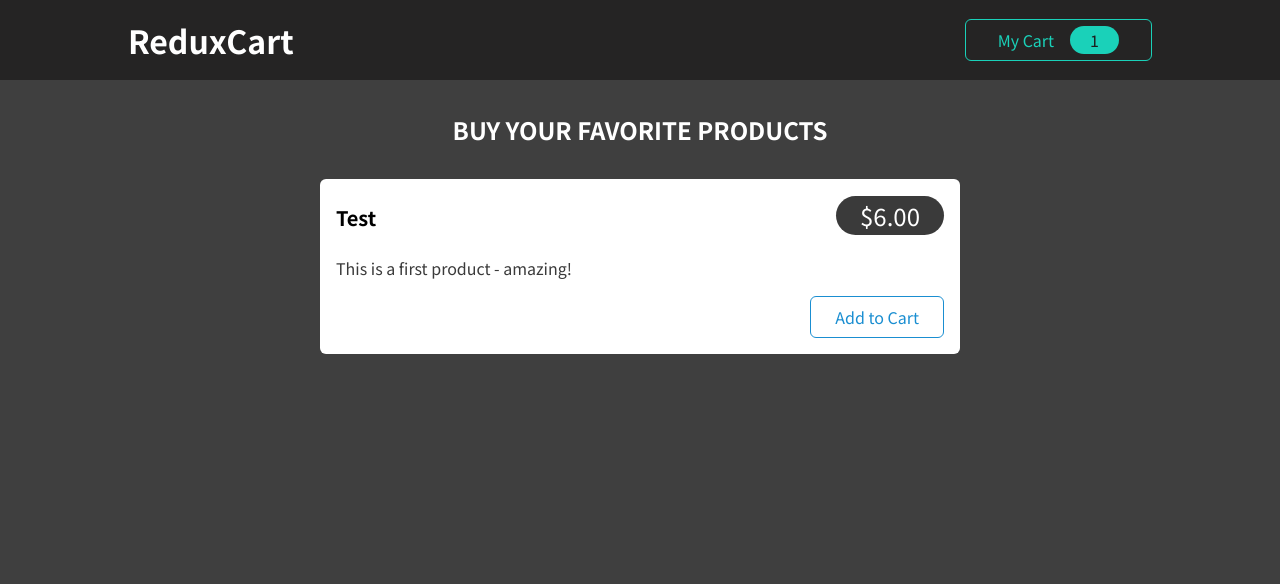
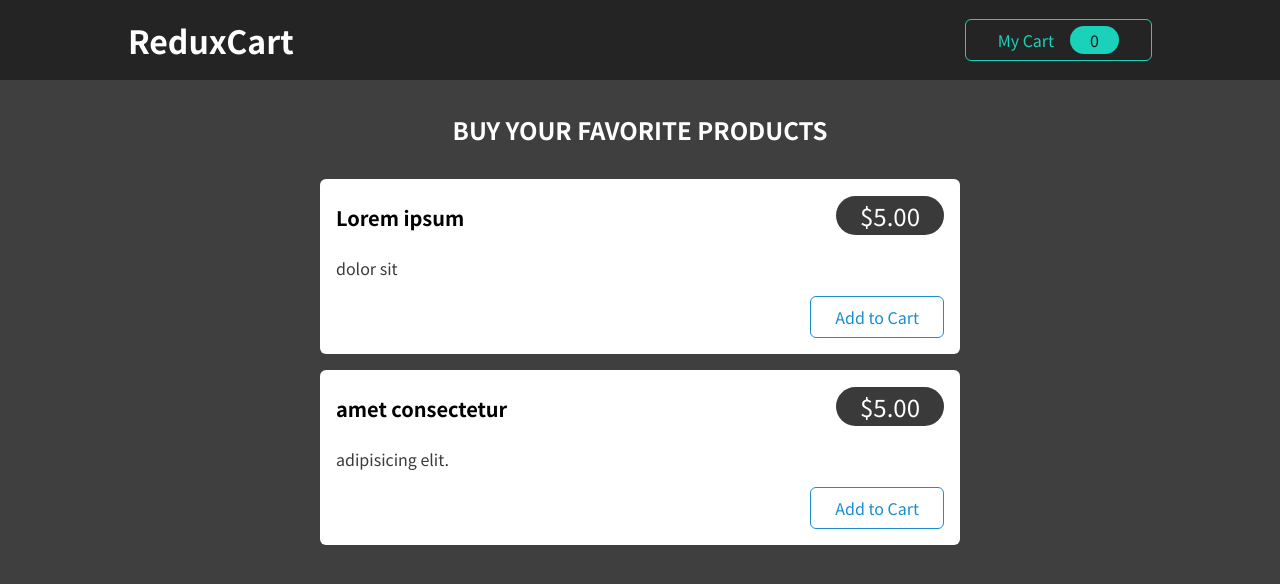
Before and after one commit to ppalladio/redux-cart, a React (Create React App) app: page / in a window 1280 px wide. Shown: the top 584 px of the page. Built offline with nearby package versions, Linux system fonts and the light colour scheme.

Commit message:
set up cardSlicer and update addCartItem function

```diff
--- a/src/components/Cart/CartButton.js
+++ b/src/components/Cart/CartButton.js
@@ -1,16 +1,17 @@
 import classes from './CartButton.module.css';
 import { uiAction } from '../../store/ui-slice';
-import { useDispatch } from 'react-redux';
+import { useDispatch,useSelector } from 'react-redux';
 //#to dispatch an action, need the action itself and dispatch function.
 const CartButton = (props) => {
     const dispatch = useDispatch();
+   const cartQuantity =  useSelector(state=>state.cart.totalQuantity)
     const toggleHandler = () => {
         dispatch(uiAction.toggle());
     };
     return (
         <button className={classes.button} onClick={toggleHandler}>
             <span>My Cart</span>
-            <span className={classes.badge}>1</span>
+            <span className={classes.badge}>{cartQuantity}</span>
         </button>
     );
 };
--- a/src/components/Shop/ProductItem.js
+++ b/src/components/Shop/ProductItem.js
@@ -1,9 +1,18 @@
 import Card from '../UI/Card';
 import classes from './ProductItem.module.css';
+import { cartActions } from '../../store/cart-slice';
+import { useDispatch } from 'react-redux';
+const ProductItem = (props) => {
+  const { title, price, description,id } = props;
 
-const ProductItem = (props) => {
-  const { title, price, description } = props;
-
+  const dispatch = useDispatch()
+const addToCartHandler = () => {
+  return dispatch(cartActions.addItemToCart({
+    id: id,
+    title: title,
+    price: price,
+  }))
+}
   return (
     <li className={classes.item}>
       <Card>
@@ -13,7 +22,7 @@ const ProductItem = (props) => {
         </header>
         <p>{description}</p>
         <div className={classes.actions}>
-          <button>Add to Cart</button>
+          <button onClick={addToCartHandler}>Add to Cart</button>
         </div>
       </Card>
     </li>
--- a/src/components/Shop/Products.js
+++ b/src/components/Shop/Products.js
@@ -1,16 +1,35 @@
 import ProductItem from './ProductItem';
 import classes from './Products.module.css';
 
+
 const Products = (props) => {
+    const dummy =
+        [{
+            id: 'p1',
+            price: 5,
+            title: 'Lorem ipsum',
+            description: 'dolor sit ',
+        },
+        {
+            id: 'p2',
+            price: 5,
+            title: 'amet consectetur',
+            description: ' adipisicing elit.',
+        }];
+
     return (
         <section className={classes.products}>
             <h2>Buy your favorite products</h2>
             <ul>
+                {dummy.map((data) => (
                     <ProductItem
-          title='Test'
-          price={6}
-          description='This is a first product - amazing!'
+                        key={data.id}
+                        id={data.id}
+                        title={data.title}
+                        price={data.price}
+                        description={data.description}
                     />
+                ))}
             </ul>
         </section>
     );
--- a/src/store/cart-slice.js
+++ b/src/store/cart-slice.js
@@ -7,6 +7,7 @@ const cartSlice = createSlice({
         addItemToCart(state, action) {
             const item = action.payload;
             const existingItem = state.items.find((i) => item.id === i.id);
+            state.totalQuantity++
             if (!existingItem) {
                 state.items.concat({
                     itemId: item.id,
@@ -21,7 +22,18 @@ const cartSlice = createSlice({
                     existingItem.itemTotal + existingItem.itemPrice;
             }
         },
-        removeItemFromCart(state, action) {},
+        removeItemFromCart(state, action) {
+            const id = action.payload;
+            const existingItem = state.items.find((i) => i.id === id);
+            state.totalQuantity--
+            if (existingItem === 1) {
+                state.items = state.items.filter((item) => item.id !== id);
+            } else {
+                existingItem.ItemQuantity--;
+                existingItem.itemtotal =
+                    existingItem.itemTotal - existingItem.price;
+            }
+        },
     },
 });
 
--- a/src/store/index.js
+++ b/src/store/index.js
@@ -1,13 +1,14 @@
 import { configureStore } from '@reduxjs/toolkit';
 //# to generate store component with single reducer,
 import uiSlice from './ui-slice';
-
+import cartSlice from './cart-slice';
 
 
 
 const store = configureStore({
     reducer:{
         ui: uiSlice.reducer,
+        cart:cartSlice.reducer
     }
 })
 export default store;
```
Also changed, not shown: 1 other file (tests, documents, lock files or other folders). Lines whose indentation alone changed are shown as unchanged.
